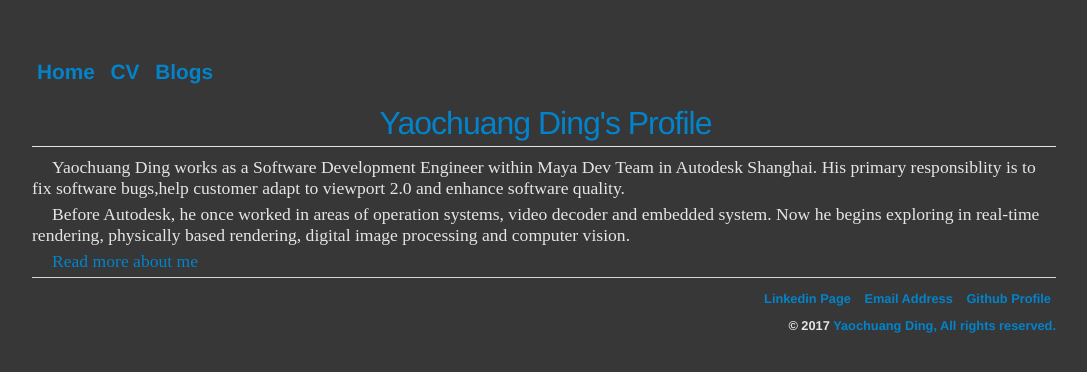
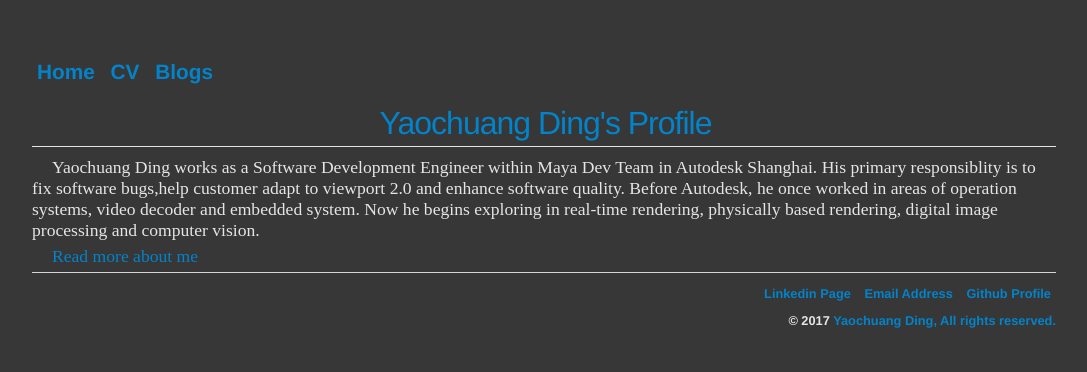
Before and after one commit to ychding11/ychding11.github.io, a Jekyll site: the page built from cv/index.html, in a window 1280 px wide. Shown: the top 372 px of the page, without its empty margins (96-1183 px from the left). Built offline with Jekyll 4.4.1, drawn with Linux system fonts in a browser that asks for light colours.

Commit message:
adding some thing

```diff
--- a/cv/index.html
+++ b/cv/index.html
@@ -7,10 +7,7 @@ title:  Yaochuang's CV
 	<p>
 	Yaochuang Ding works as a Software Development Engineer within Maya Dev Team in Autodesk Shanghai.
 	His primary responsiblity is to fix software bugs,help customer adapt to viewport 2.0 and enhance
-	software quality.
-	</p>
-	<p>
-	Before Autodesk, he once worked in areas of operation systems, video decoder and embedded system.
+	software quality. Before Autodesk, he once worked in areas of operation systems, video decoder and embedded system.
 	Now he begins exploring in real-time rendering, physically based rendering, digital image processing
 	and computer vision.
 	</p>
```
